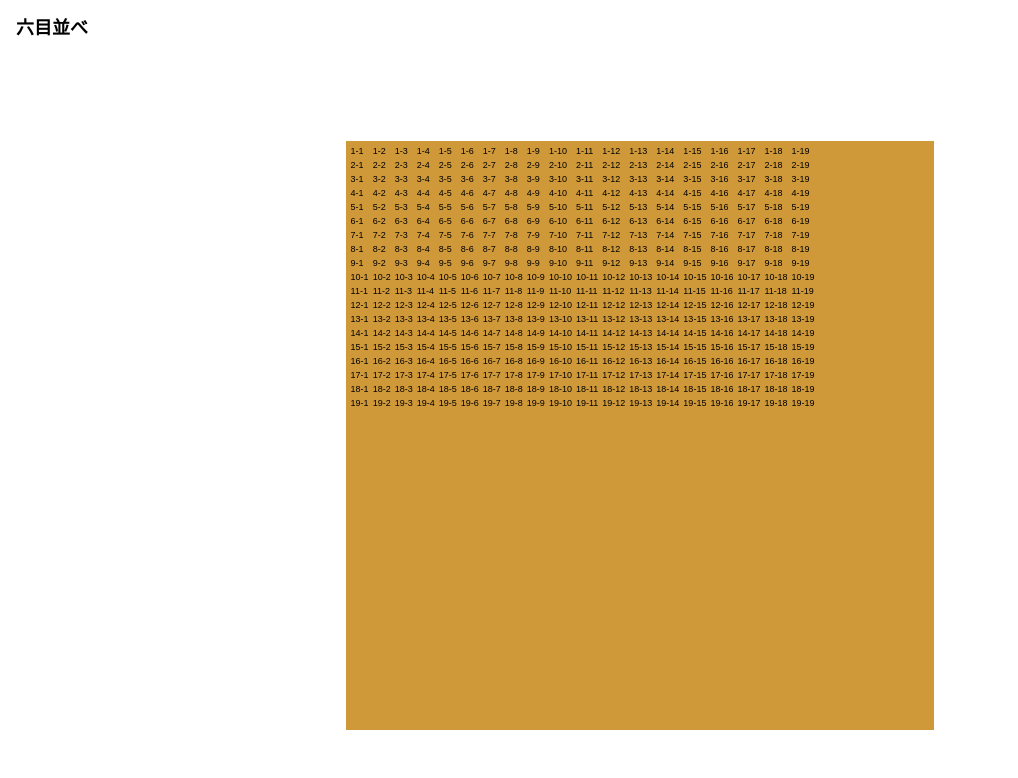
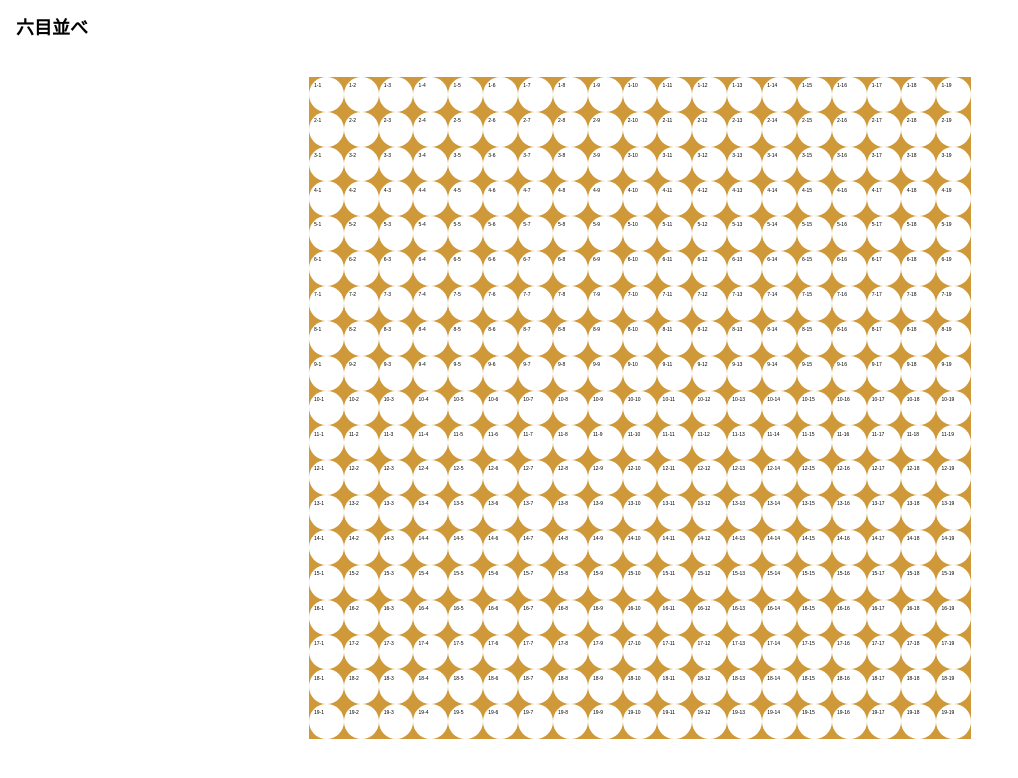
Before and after one commit to TakuyaXyze/6moku-narabe, a Next.js app: page / in a window 1280 px wide. Shown: the top 778 px of the page, without its empty margins (0-1018 px from the left). Built offline with nearby package versions, Linux system fonts and the light colour scheme.

Commit message:
✨ 碁盤とマス目・碁石の設置

```diff
--- a/components/GameBoard.tsx
+++ b/components/GameBoard.tsx
@@ -1,27 +1,10 @@
 import "../styles/GameBoard.css"
 import { ReactNode } from "react";
 
+export const row = 19;
+export const column = 19;
+
 export function GameBoard() {
-
-    const row = 19;
-    const column = 19;
-
-    type BoxesStatus = {
-        rowNo: number,
-        columnNo: number,
-        status: string
-    }
-
-    const boxesMap = new Map<number, BoxesStatus>();
-    let count: number = 0;
-    while (count < row * column) {
-        for (let i: number = 0; i < row; i++) {
-            for (let j: number = 0; j < column; j++) {
-                boxesMap.set(count, { rowNo: i + 1, columnNo: j + 1, status: "void" })
-                count++;
-            }
-        }
-    }
 
     const printBoxesTable = (): ReactNode => {
         //マス目の集合・碁盤を作成
@@ -29,9 +12,15 @@ export function GameBoard() {
             //1マス1マスを描画
             //[1,1]→countNo=1, [2,19]→countNo=38, [5,15]→countNo=90,
             const countNo: number = (rowNo - 1) * 19 + (columnNo - 1);
-            console.log("rowNo:" + rowNo + ",columnNo:" + columnNo);
-            //タグのkeyにboxesMapのkeyを。座標を表示
-            return <td key={countNo}>{rowNo}-{columnNo}</td>;
+
+            //タグのkeyにboxesMapのkeyを。circleで碁石を呼び出し。座標を表示。
+            return (
+                <div key={countNo} className="box">
+                    <div className="circle">
+                        {rowNo}-{columnNo}
+                    </div>
+                </div>
+            );
         }
 
         const printTr = (rowNo: number): ReactNode => {
@@ -41,11 +30,10 @@ export function GameBoard() {
             for (let i: number = 0; i < column; i++) {
                 rowNos.push(i);
             }
-            console.log("rowNos:" + rowNos);
             //1行ごとに<td>のブロックの塊を描画。
-            return <tr>{
+            return <div key={rowNo} className="row">{
                 rowNos.map((columnNo: number) => printTd(rowNo, columnNo + 1))
-            }</tr>
+            }</div>
         }
 
         const printTbody = (): ReactNode => {
@@ -55,14 +43,18 @@ export function GameBoard() {
             for (let i: number = 0; i < row; i++) {
                 columnNos.push(i);
             }
-            console.log("columnNos:" + columnNos);
             //1行ごとに<td>のブロックの塊を描画。
-            return <tr>{
+            return <div className="tbody">{
                 columnNos.map((rowNo: number) => printTr(rowNo + 1))
-            }</tr>
+            }</div>
         }
 
-        return <table className="myTable">{printTbody()}</table>
+        return (
+            <div className="table">
+                <div className="thead"></div>
+                {printTbody()}
+            </div>
+        )
     };
 
     return (
--- a/styles/GameBoard.css
+++ b/styles/GameBoard.css
@@ -1,12 +1,41 @@
 .gameBoard {
     background: #cf993a;
-    margin-top: 5%;
-    height: 80%;
+    align-items: center;
+    height: 90%;
     aspect-ratio: 1/1;
-    font-size: xx-small;
 }
 
-.myTable {
+.table {
+    height: 100%;
     width: 100%;
+}
+
+.thead {
+    height: 0;
+}
+
+.tbody {
     height: 100%;
+    width: 100%;
 }
+
+.row {
+    display: flex;
+    height: calc(100%/19);
+    width: 100%;
+}
+
+.box {
+    height: 100%;
+    width: calc(100%/19);
+}
+
+.circle {
+    height: 85%;
+    width: 85%;
+    background-color: #ffffff;
+    border-radius: 50%;
+    font-size: 5px;
+    padding-left: 15%;
+    padding-top: 15%;
+}
```
